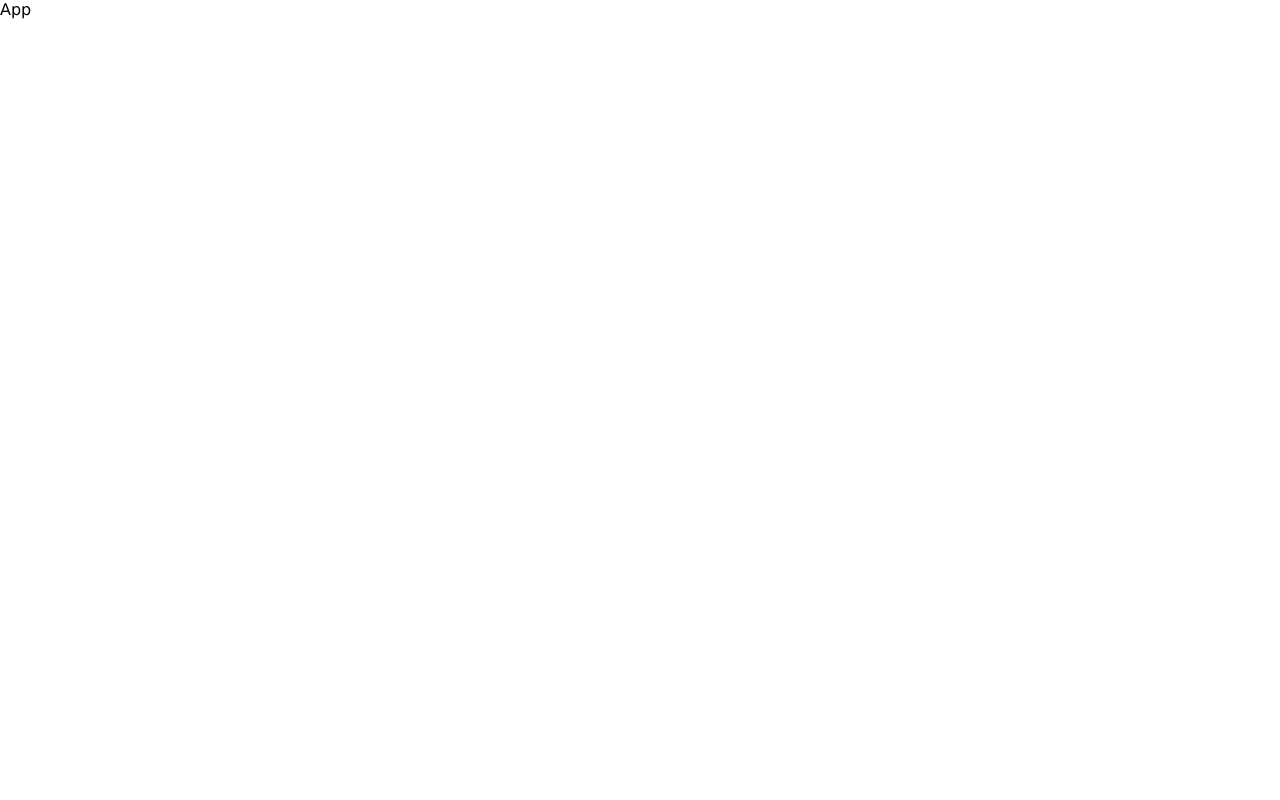
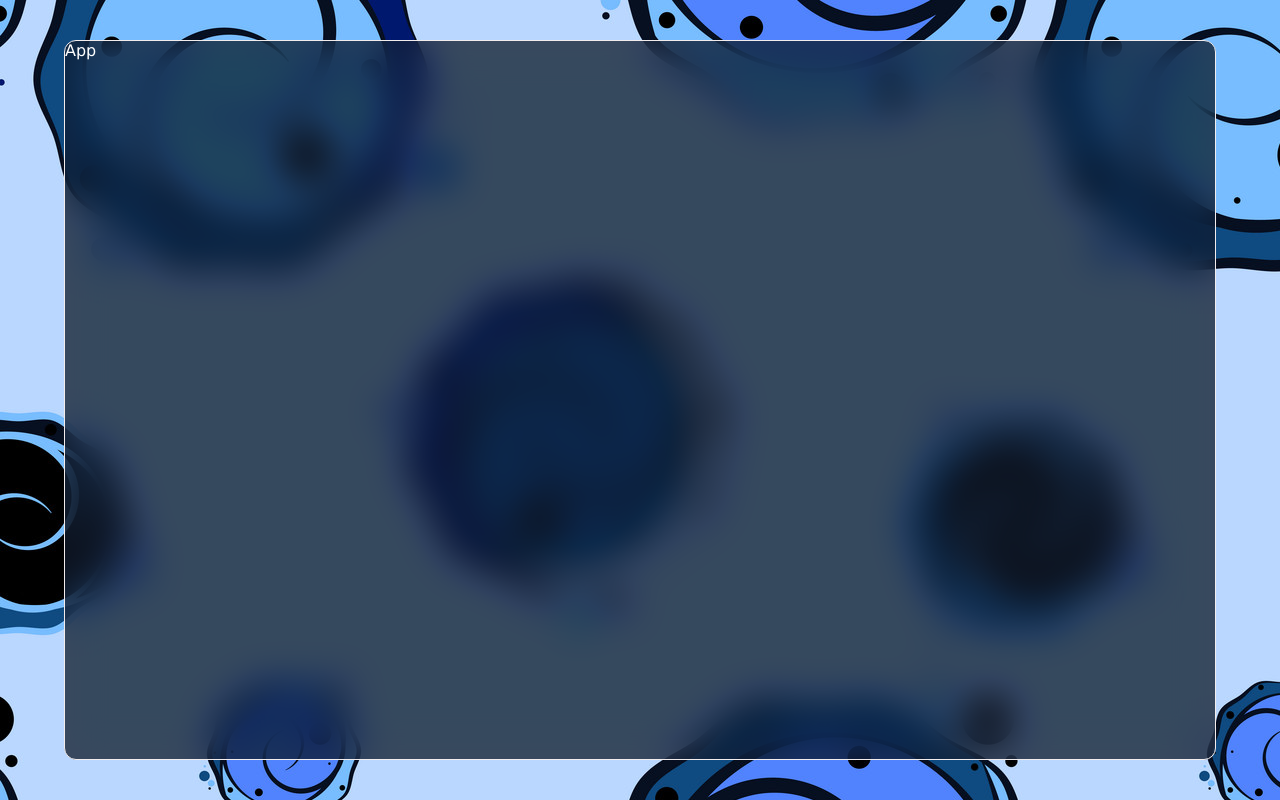
Before and after one commit to HimashaNethmini/RealTime-Chat, a React (Vite) app: page / in a window 1280 px wide. Built offline with nearby package versions, Linux system fonts and the light colour scheme.

Commit message:
added background setup

```diff
--- a/src/index.css
+++ b/src/index.css
@@ -5,3 +5,23 @@
   font-family: "Lucida Sans", "Lucida Sans Regular", "Lucida Grande",
     "Lucida Sans Unicode", Geneva, Verdana, sans-serif;
 }
+
+body{
+  background-image: url("/bg.jpg");
+  display: flex;
+  align-items: center;
+  justify-content: center;
+  height: 100vh;
+  color: white;
+}
+
+.container {
+  width: 90vw;
+  height: 90vh;
+  background-color: rgba(17,25, 40, 0.75);
+  backdrop-filter: blur(19px) saturate(180%);
+  border-radius: 12px;
+  border: 1px solid, rgb(242, 236, 236)
+
+
+}
```
